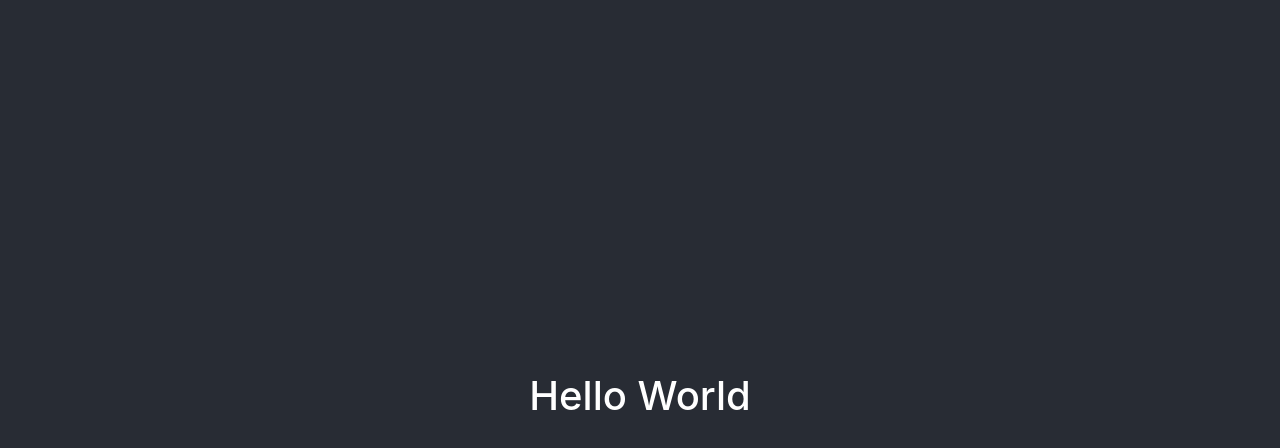
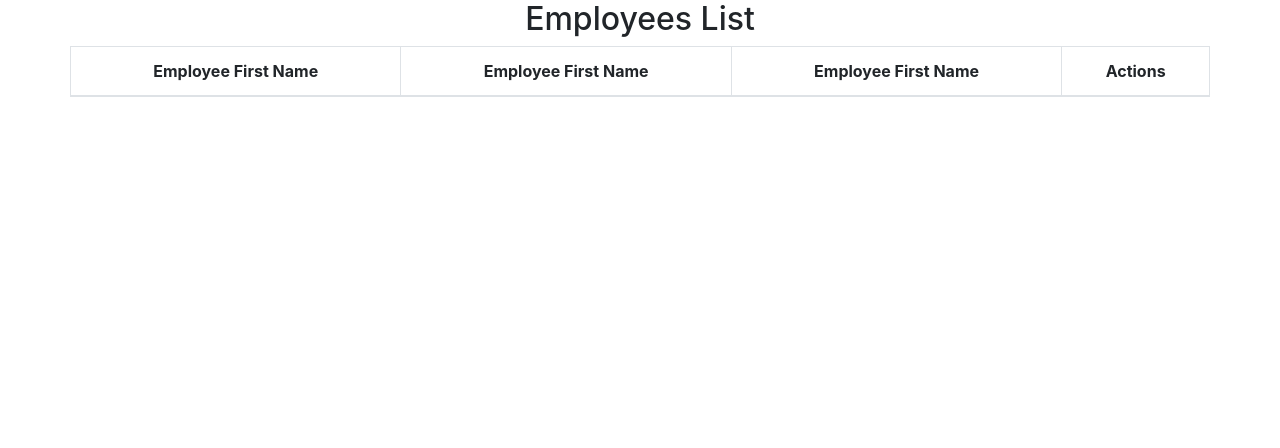
Before and after one commit to tranhoanggithub/ReactJS-Spring-Boot-CRUD-Full-Stack-App, a React (Create React App) app in the folder react-frontend/: page / in a window 1280 px wide. Shown: the top 448 px of the page. Built offline with nearby package versions, Linux system fonts and the light colour scheme.

Commit message:
push code add List Component

```diff
--- a/react-frontend/src/App.js
+++ b/react-frontend/src/App.js
@@ -1,11 +1,12 @@
 import logo from './logo.svg';
 import './App.css';
+import ListEmployeeComponent from './components/ListEmployeeComponent';
 
 function App() {
   return (
     <div className="App">
-      <header className="App-header">
-        <h1>Hello World</h1>
+      <header className="container">
+        <ListEmployeeComponent />
       </header>
     </div>
   );
--- /dev/null
+++ b/react-frontend/src/components/ListEmployeeComponent.jsx
@@ -0,0 +1,42 @@
+import React, { Component } from 'react'
+
+export default class ListEmployeeComponent extends Component {
+    constructor(props) {
+        super(props)
+        this.state = {
+            employees: []
+        }
+    }
+    render() {
+        return (
+            <div>
+                <h2 className="text-center">Employees List</h2>
+                <div className="row">
+                    <table className="table table-striped table-bordered">
+                        <thead>
+                            <tr>
+                                <th>Employee First Name</th>
+                                <th>Employee First Name</th>
+                                <th>Employee First Name</th>
+                                <th>Actions</th>
+                            </tr>
+                        </thead>
+                        <tbody>
+                            {
+                                this.state.employees.map(
+                                    employee =>
+                                        <tr key={employee.id}>
+                                            <td>{employee.firstName}</td>
+                                            <td>{employee.lastName}</td>
+                                            <td>{employee.emailId}</td>
+                                        </tr>
+                                )
+                            }
+                        </tbody>
+                    </table>
+                </div>
+
+            </div>
+        )
+    }
+}
```
